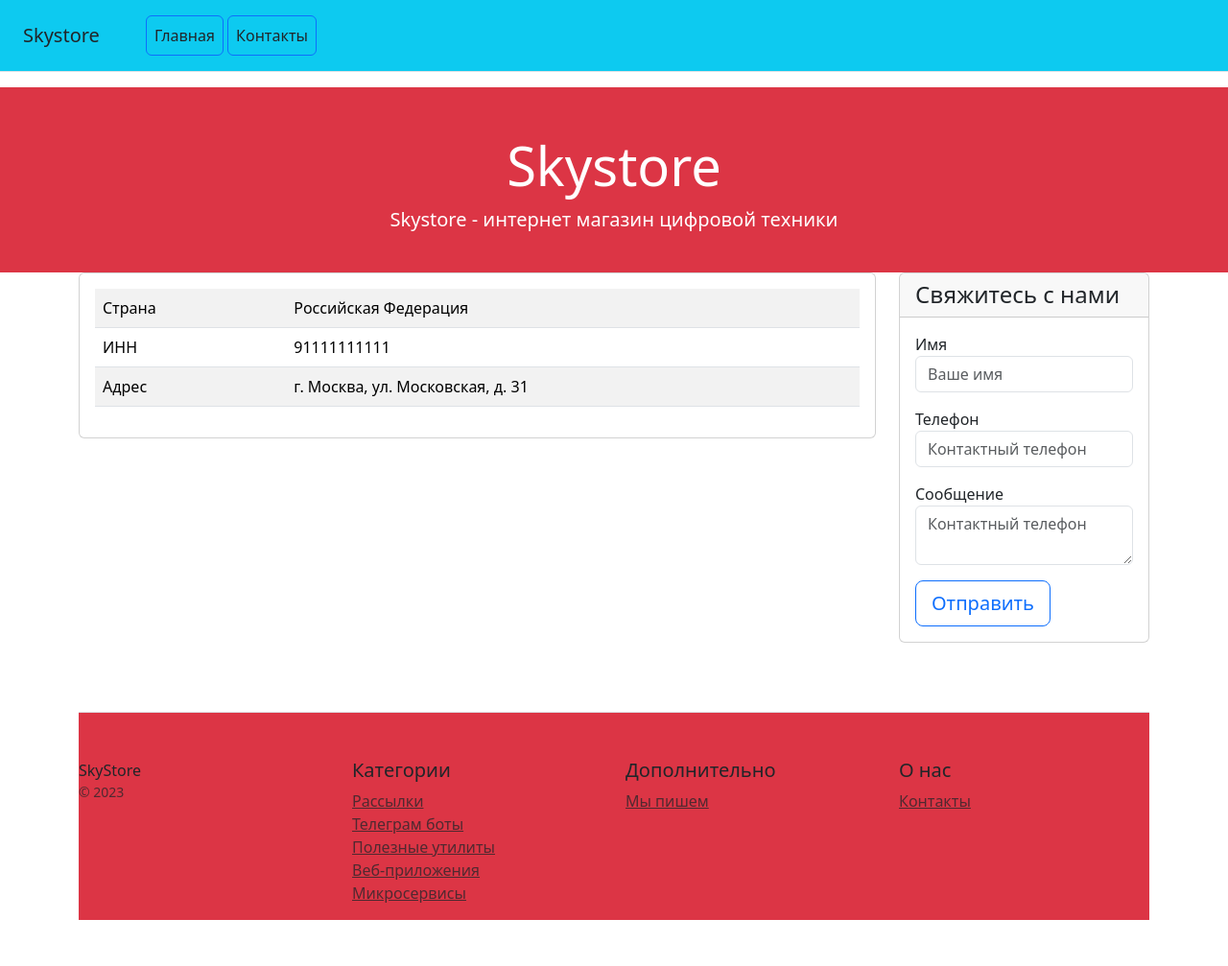
After one commit to nikolaevais/Django.19_2, a Django app: template catalog/templates/catalog/contacts.html in a window 1280 px wide. The commit adds this page. Shown: the whole page at 96% size. Run offline with Django 5.2, Linux system fonts and the light colour scheme; the template is opened without the code that fills it, so the values that code supplies are empty.

Commit message:
remade templates, subtemplates, and added links via url

```diff
--- a/catalog/templates/home.html
+++ b/catalog/templates/catalog/base.html
@@ -8,14 +8,7 @@
           integrity="sha384-T3c6CoIi6uLrA9TneNEoa7RxnatzjcDSCmG1MXxSR1GAsXEV/Dwwykc2MPK8M2HN" crossorigin="anonymous">
 </head>
 <body>
-<div class="d-flex flex-column flex-md-row align-items-center p-3 px-md-4 mb-3 bg-info border-bottom box-shadow">
-    <h5 class="my-0 mr-md-auto font-weight-normal">Skystore</h5>
-    <nav class="ms-5">
-        <a class="text-dark p-2 btn btn-outline-primary" href="/">Каталог</a>
-        <a class="text-dark p-2 btn btn-outline-primary" href="contacts/">Контакты</a>
-    </nav>
-</div>
-
+{% include 'catalog/includes/inc_main_menu.html' %}
 <div class="pricing-header px-3 py-3 pt-md-5 pb-md-4 mx-auto bg-danger text-center text-white">
     <h1 class="display-4">Skystore</h1>
     <p class="lead">Skystore - интернет магазин цифровой техники</p>
@@ -49,7 +42,7 @@
         <div class="col-6 col-md">
             <h5>О нас</h5>
             <ul class="list-unstyled text-small">
-                <li><a class="text-muted" href="/contacts/">Контакты</a></li>
+                <li><a class="text-muted" href="{% url 'catalog:contacts' %}">Контакты</a></li>
             </ul>
         </div>
     </div>
--- /dev/null
+++ b/catalog/templates/catalog/contacts.html
@@ -0,0 +1,55 @@
+{% extends 'catalog/base.html' %}
+
+{% block content %}
+<div class="container">
+    <div class="row text-start">
+        <div class="col-lg-9 col-md-6 col-sm-12">
+            <div class="card mb-4 box-shadow">
+                <div class="card-body">
+                    <table class="table table-striped">
+                        <tr>
+                            <td class="w-25">Страна</td>
+                            <td>Российская Федерация</td>
+                        </tr>
+                        <tr>
+                            <td class="w-25">ИНН</td>
+                            <td>91111111111</td>
+                        </tr>
+                        <tr>
+                            <td class="w-25">Адрес</td>
+                            <td>г. Москва, ул. Московская, д. 31</td>
+                        </tr>
+                    </table>
+                </div>
+            </div>
+        </div>
+        <div class="col-lg-3 col-md-6 col-sm-12">
+            <div class="card mb-4 box-shadow">
+                <div class="card-header">
+                    <h4 class="my-0 font-weight-normal">Свяжитесь с нами</h4>
+                </div>
+                <div class="card-body">
+                    <form method="post" action="" class="form-floating">
+                        {% csrf_token %}
+                        <div class="mb-3">
+                            <label for="name">Имя</label>
+                            <input type="text" name="name" class="form-control" id="name" placeholder="Ваше имя"
+                                   required>
+                        </div>
+                        <div class="mb-3">
+                            <label for="phone">Телефон</label>
+                            <input type="text" name="phone" class="form-control" id="phone"
+                                   placeholder="Контактный телефон" required>
+                        </div>
+                        <div class="mb-3">
+                            <label for="message">Сообщение</label>
+                            <textarea type="text" name="message" class="form-control" id="message"
+                                      placeholder="Контактный телефон" required></textarea>
+                        </div>
+                        <button type="submit" class="btn btn-lg btn-block btn-outline-primary">Отправить</button>
+                    </form>
+                </div>
+            </div>
+        </div>
+    </div>
+    {% endblock %}
--- a/catalog/templates/home_list.html
+++ b/catalog/templates/catalog/home.html
@@ -1,4 +1,5 @@
-{% extends 'home.html' %}
+{% extends 'catalog/base.html' %}
+
 {% block content %}
 <div class="container">
     <div class="bg-danger row text-center">
@@ -18,4 +19,4 @@
         </div>
         {% endfor %}
     </div>
-{% endblock %}
+    {% endblock %}
--- /dev/null
+++ b/catalog/templates/catalog/includes/inc_main_menu.html
@@ -0,0 +1,7 @@
+<div class="d-flex flex-column flex-md-row align-items-center p-3 px-md-4 mb-3 bg-info border-bottom box-shadow">
+    <h5 class="my-0 mr-md-auto font-weight-normal">Skystore</h5>
+    <nav class="ms-5">
+        <a class="text-dark p-2 btn btn-outline-primary" href="{% url 'catalog:home' %}">Главная</a>
+        <a class="text-dark p-2 btn btn-outline-primary" href="{% url 'catalog:contacts' %}">Контакты</a>
+    </nav>
+</div>
```
Also changed, not shown: catalog/views.py (+10 -4 lines), catalog/templates/catalog/product.html (renamed from catalog/templates/product.html).
